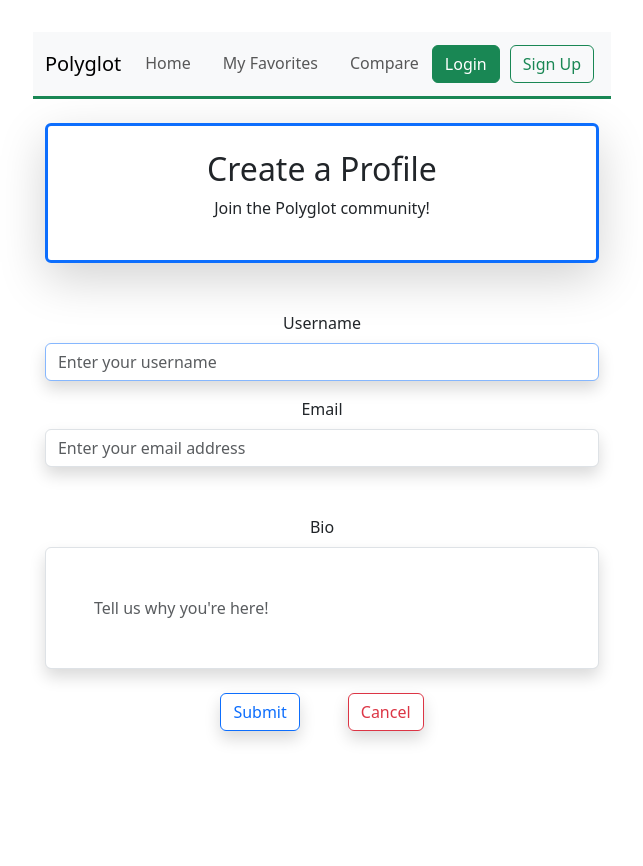
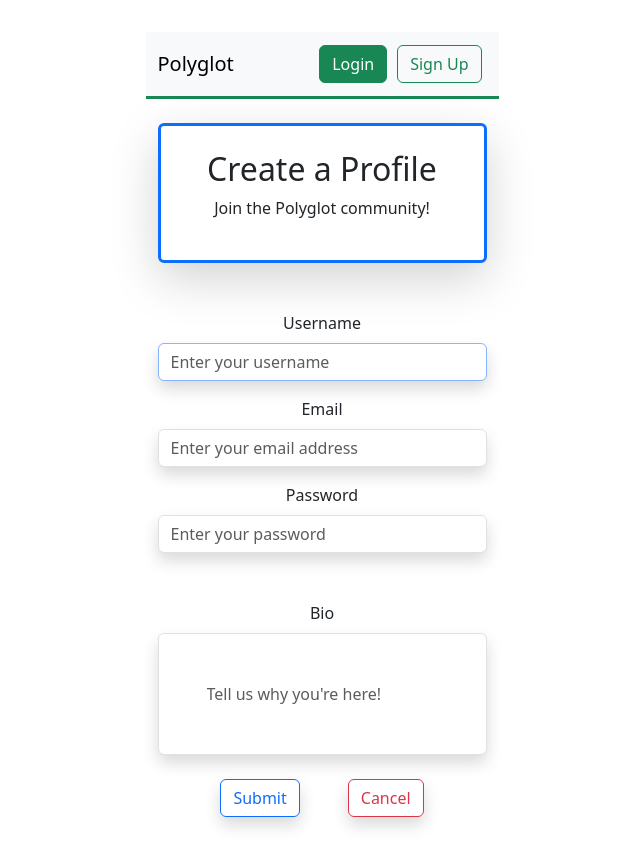
Before and after one commit to W-PTWD-April-2024-Liftoff/code-cobras, a React (Vite) app in the folder Client/polyglotFrontEnd/: page /addprofile in a window 1280 px wide. Shown: the top 866 px of the page, without its empty margins (318-961 px from the left). Before the commit the page ends 800 px from the top, so only its background shows below. Built offline with nearby package versions, Linux system fonts and the light colour scheme.

Commit message:
Authentication changes

```diff
--- a/Client/polyglotFrontEnd/src/App.jsx
+++ b/Client/polyglotFrontEnd/src/App.jsx
@@ -18,6 +18,10 @@ import React from 'react'
 
 import {BrowserRouter as Router, Routes, Route} from 'react-router-dom';
 
+import { AuthProvider } from './security/AuthContext'
+
+import ProtectedRoute from './security/ProtectedRoute'
+
 
 function App() {
   const [count, setCount] = useState(0)
@@ -26,12 +30,13 @@ function App() {
 
   return (
     <div className="App">
+      <AuthProvider>
       <Router>
         <Navbar/>
         <Routes>
           <Route exact path="/" element={<Home/>}></Route>
-          <Route exact path="/favorites" element={<Favorites/>}></Route>
-          <Route exact path="/compare" element={<Compare/>}></Route>
+          <Route exact path="/favorites" element={<ProtectedRoute><Favorites/></ProtectedRoute>}></Route>
+          <Route exact path="/compare" element={<ProtectedRoute><Compare/></ProtectedRoute>}></Route>
           <Route exact path="/viewprofile" element={<ViewProfile/>}></Route>
           <Route exact path="/addprofile" element={<AddProfile/>}></Route>
           <Route exact path="/editprofile/:id" element={<EditProfile/>}></Route>
@@ -45,7 +50,7 @@ function App() {
 
       </Router>
 
-
+      </AuthProvider>
 
 
 
--- a/Client/polyglotFrontEnd/src/layout/Navbar.jsx
+++ b/Client/polyglotFrontEnd/src/layout/Navbar.jsx
@@ -1,7 +1,17 @@
-import React from 'react';
+import React, { useContext } from 'react';
 import { Link } from 'react-router-dom';
+import { useAuth } from '../security/AuthContext';
 
 export default function Navbar() {
+
+    //const auth = useContext(AuthProvider); // Access the context
+    const {isAuthenticated} = useAuth();
+//     let isVisible = false;
+//     if(!auth===undefined){
+//         if(auth.isAuthenticated){isVisible = true}
+//     }
+//     console.log(auth);
+ //console.log(isAuthenticated);
     return (
         <div>
             <nav className="navbar bg-dark sticky-top navbar-expand-lg bg-body-tertiary border-bottom border-3 border-success">
@@ -13,20 +23,21 @@ export default function Navbar() {
 
                     <div className="expand navbar-collapse" id="navbarSupportedContent">
                         <ul className="navbar-nav nav-underline me-auto mb-2 mb-lg-0">
-                            <li className="nav-item">
+                            {/* <li className="nav-item">
                                 <a className="nav-link" href="/">Home</a>
-                            </li>
-                            <li className="nav-item">
+                            </li> */}
+                            {(isAuthenticated)   ? <li className="nav-item">
                                 <a className="nav-link" href="/favorites">My Favorites</a>
-                            </li>
-                            <li className="nav-item">
+                            </li> : <p></p>}
+                            {(isAuthenticated)   ? <li className="nav-item">
                                 <a className="nav-link" href="/compare">Compare</a>
-                            </li>
+                            </li>  : <p></p>}
                         </ul>
                     </div>
 
-                    <Link className="btn btn-success" to="/login" style={{margin:5}}>Login</Link>
-                    <Link className="btn btn-outline-success" to="/addprofile" style={{margin:5}}>Sign Up</Link>
+                    {(isAuthenticated)   ? <Link className="btn btn-success" to="/viewprofile" style={{margin:5}}>Profile</Link> : <p></p>}
+                    {(!isAuthenticated)   ? <Link className="btn btn-success" to="/login" style={{margin:5}}>Login</Link> : <p></p>}
+                    {(!isAuthenticated)   ? <Link className="btn btn-outline-success" to="/addprofile" style={{margin:5}}>Sign Up</Link> : <p></p>}
                 </div>
             </nav>
         </div>
--- a/Client/polyglotFrontEnd/src/users/AddProfile.jsx
+++ b/Client/polyglotFrontEnd/src/users/AddProfile.jsx
@@ -4,24 +4,49 @@ import { Link, useNavigate } from 'react-router-dom'
 
 export default function AddProfile() {
 
-    let navigate = useNavigate;
+    const [errorMsg,setErrorMsg] = useState ('');
+
+    let navigate = useNavigate();
 
     const [user,setUser]=useState({
         username:"",
         email:"",
-        bio:""
+        bio:"",
+        password:""
     });
 
-    const {username, email, bio}=user;
+    const {username, email, bio,password}=user;
 
     const onInputChange=(e)=>{
         setUser({...user,[e.target.name]:e.target.value});
     }
 
     const onSubmit= async(e)=>{
+
         e.preventDefault();
-        await axios.post("http://localhost:8080/addprofile", user);
-        navigate("/viewprofile");
+        try{
+            const response = await axios.post("http://localhost:8080/addprofile", user);
+            //console.log(response.status);
+            //alert(response.status)
+            //if (response.status === 302 || response.status === 301) {
+                // console.log(response.headers.get('Location'));
+                // navigate(response.headers.get('Location'));
+                //navigate("/viewprofile");
+              //}
+              console.log(response);
+              if (response.data == "Success"){
+                navigate("/");
+              }
+              else {
+                setErrorMsg(response.data);
+              }
+
+        }
+
+        catch(error){
+            console.error('Error:',error);
+        }
+
     }
 
     return (
@@ -57,6 +82,20 @@ export default function AddProfile() {
                         required></input>
                     </div>
                 </div>
+
+                <div className="row">
+                    <div className="text-center mt-3">
+                        <label htmlFor="Password" className="form-label">Password</label>
+                        <input type={"password"}
+                        className="form-control shadow"
+                        placeholder="Enter your password"
+                        name="password"
+                        value={password}
+                        onChange={(e)=>onInputChange(e)}
+                        required></input>
+                    </div>
+                </div>
+
                 <div className="row">
                     <div className="text-center mt-5">
                         <label htmlFor="Bio" className="form-label">Bio</label>
```
